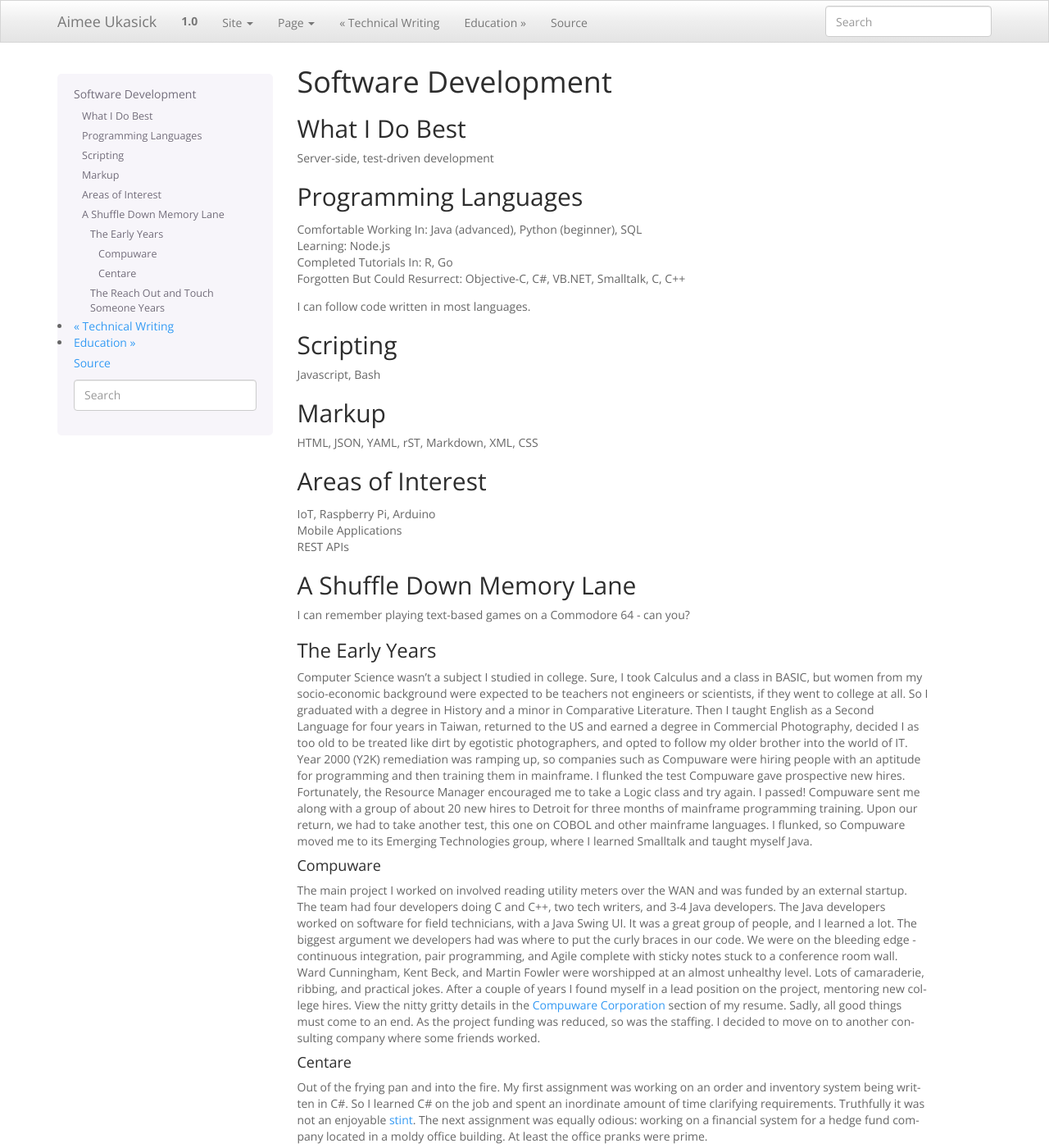
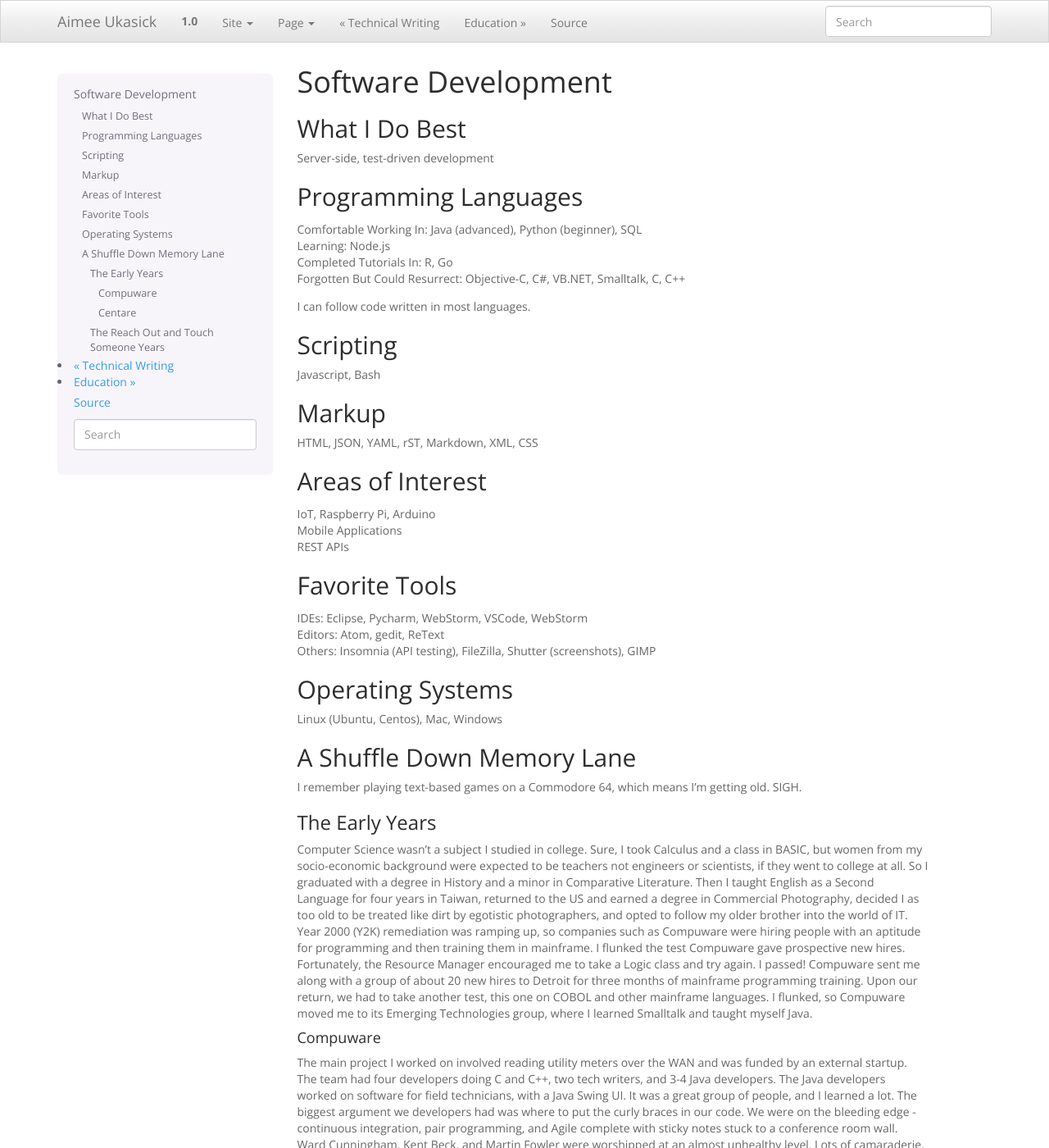
Before and after one commit to aimeeu/aimee-ukasick-resume, a Sphinx documentation site: the page built from docs/software_dev.rst, in a window 1280 px wide and 1400 px high. Shown: the whole window at 82% size. Built offline with Sphinx 7.4.7, drawn with Linux system fonts in a browser that asks for light colours.

Commit message:
more stuff
Signed-off-by: Aimee Ukasick <aimeeu.opensource@gmail.com>

```diff
--- a/docs/software_dev.rst
+++ b/docs/software_dev.rst
@@ -49,10 +49,20 @@ Areas of Interest
 | Mobile Applications
 | REST APIs
 
+Favorite Tools
+==============
+| IDEs: Eclipse, Pycharm, WebStorm, VSCode, WebStorm
+| Editors: Atom, gedit, ReText
+| Others: Insomnia (API testing), FileZilla, Shutter (screenshots), GIMP
+
+Operating Systems
+=================
+Linux (Ubuntu, Centos), Mac, Windows
+
 A Shuffle Down Memory Lane
 ==========================
 
-I can remember playing text-based games on a Commodore 64 - can you?
+I remember playing text-based games on a Commodore 64, which means I'm getting old. SIGH.
 
 The Early Years
 ---------------
```
Also changed, not shown: docs/tech_writing.rst (+6 -4 lines), 1 other file.
